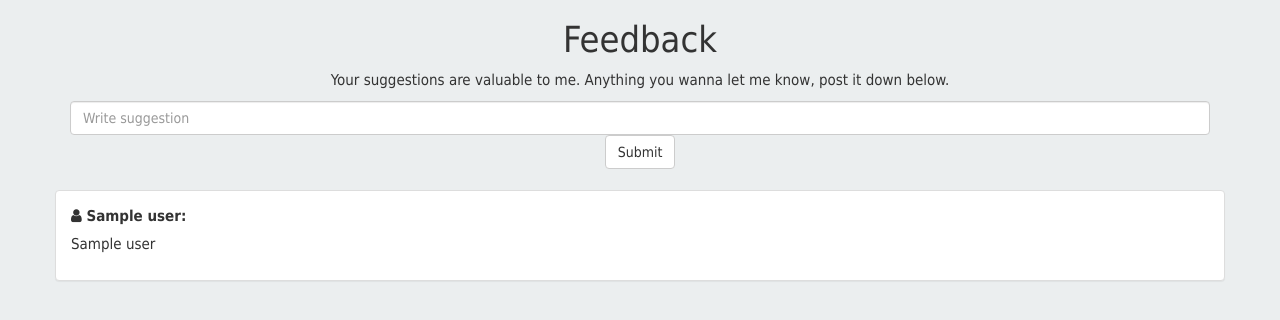
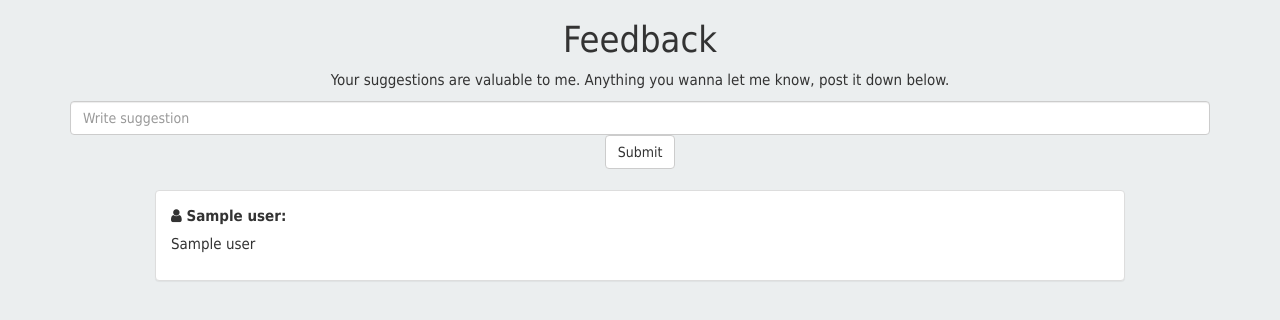
Before and after one commit to dht93/flask_nearly_new_webapp, a Flask app: template templates/feedback.html in a window 1280 px wide. Shown: the top 320 px of the page. Run offline with Flask 2, Linux system fonts and the light colour scheme; the template is opened without the code that fills it: most values are stand-ins (such as "Sample title", 1, 10 or a date in 2020); some libraries are stand-ins or nearby versions.

Commit message:
Minor col-grid change in feedback

```diff
--- a/templates/feedback.html
+++ b/templates/feedback.html
@@ -8,7 +8,7 @@
 {%endblock%}
 
 {%block body%}
-<div class="container" align="center">
+<div class="col-md-10 col-xs-12 col-md-offset-1" align="center">
     <h1>Feedback</h1>
     <p>Your suggestions are valuable to me. Anything you wanna let me know, post it down below.</p>
 </div>
@@ -24,7 +24,7 @@
   <div class="row">
         <section class="comment-list">
           <article class="row">
-            <div class="col-md-12 col-xs-12">
+            <div class="col-md-10 col-xs-12 col-xs-offset-1">
               <div class="panel panel-default">
                 <div class="panel-body">
                   <header class="text-left">
```
